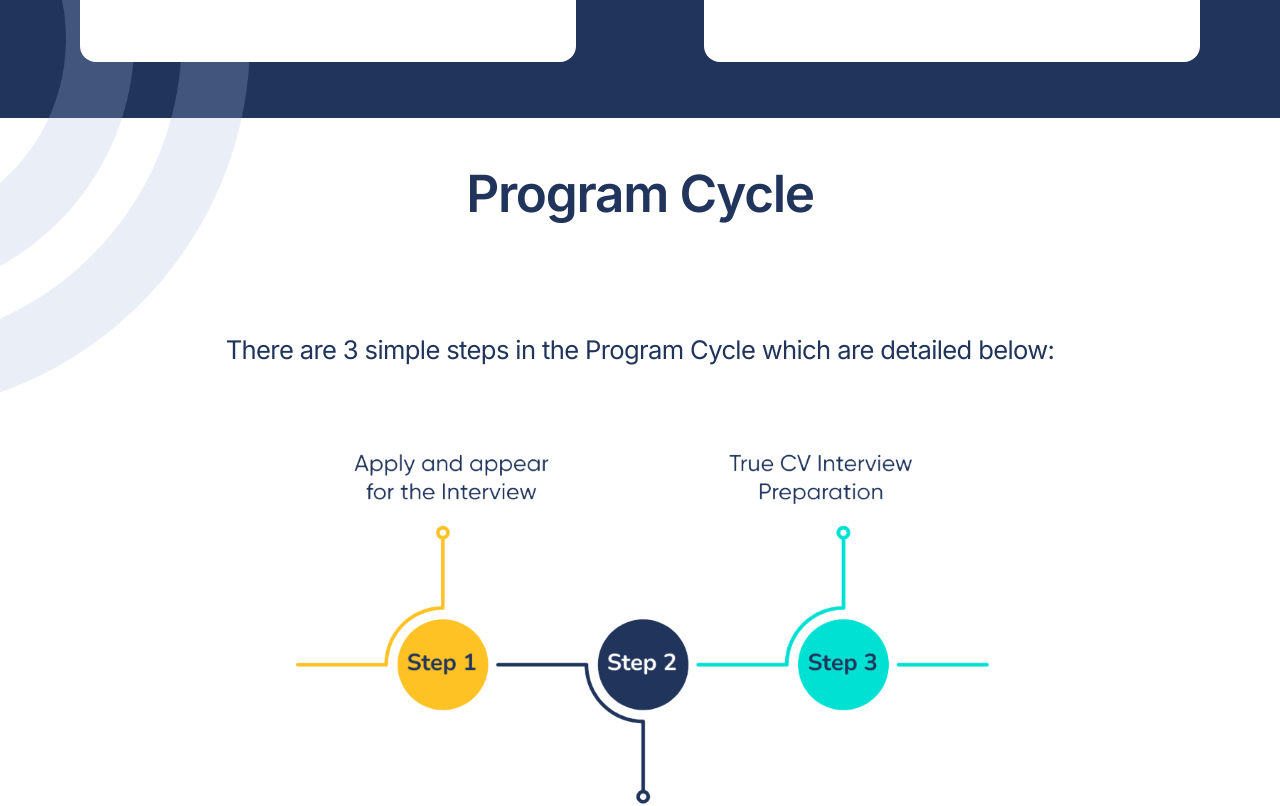
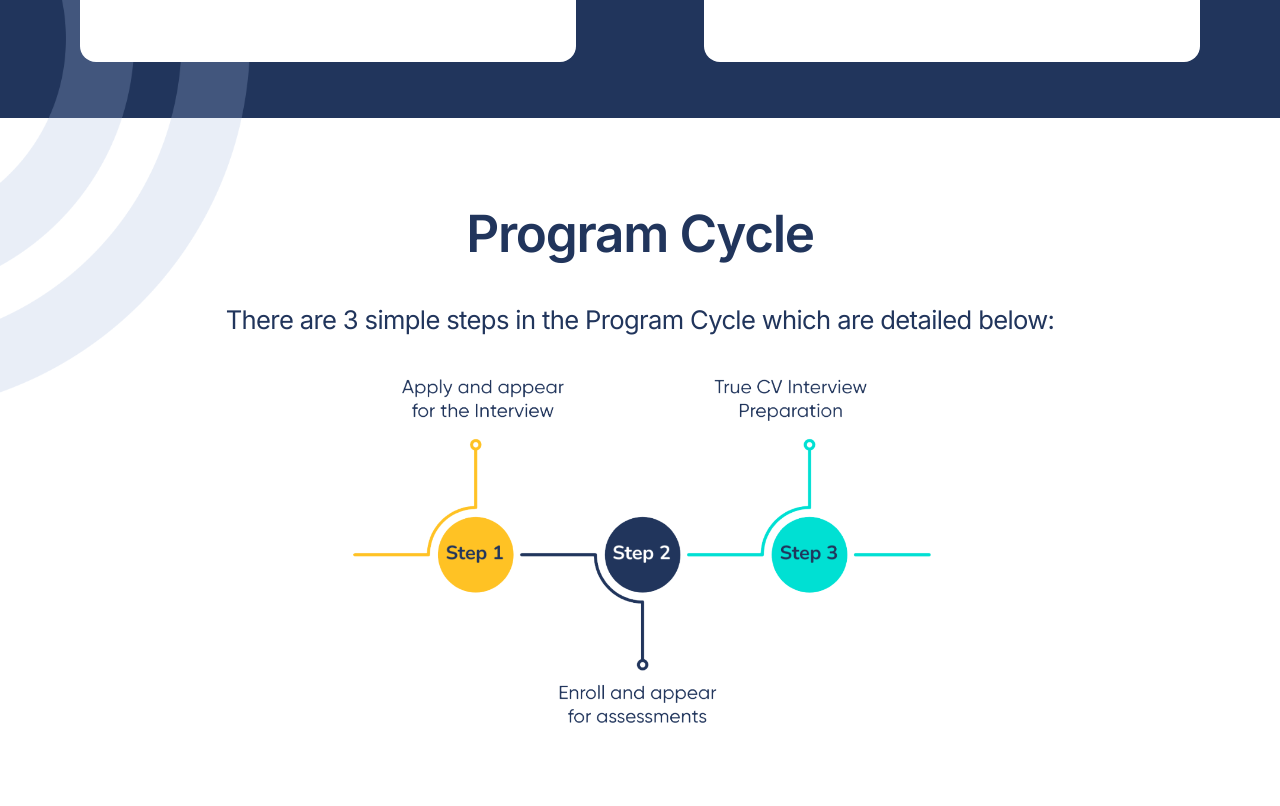
Before and after one commit to sudh-202/skill-mantra, a Next.js app: page /course/accounting-for-accountants in a window 1280 px wide. Shown: the part 7115-7921 px from the top of the page. Built offline with nearby package versions, Linux system fonts and the light colour scheme.

Commit message:
the changes

```diff
--- a/components/Courses/Steps.tsx
+++ b/components/Courses/Steps.tsx
@@ -5,12 +5,12 @@ import Image from "next/image";
 
 const Steps: React.FC = () => {
     return (
-        <main className="flex flex-col justify-around items-center bg-white   px-[6vw] md:h-[100vh]">
-            <h1 className="md:text-[4vw] tracking-tight text-[7vw] font-semibold text-blue-90 pb-[2vw]">Program Cycle</h1>
-            <h2 className=" md:text-[2vw] text-[4vw]  text-blue-90 text-center tracking-tight">
+        <main className="flex flex-col items-center bg-white py-[6vw]  px-[6vw] ">
+            <h1 className="md:text-[4vw] tracking-tight text-[7vw] font-semibold text-blue-90 pb-[30px]">Program Cycle</h1>
+            <h2 className=" md:text-[2vw] text-[4vw]  text-blue-90 text-center tracking-tight pb-[30px]">
                 There are 3 simple steps in the Program Cycle which are detailed below:
             </h2>
-            <Image src="/courses/1.webp" alt="Steps"  width={100} height={100} className="w-[60vw]  "/>
+            <Image src="/courses/1.webp" alt="Steps"  width={100} height={100} className="w-[50vw]  "/>
             {/* <div className="flex  flex-row items-center justify-center space-y-6 md:space-y-0 md:space-x-12 -space-x-4 md:mt-8 gap-10">
                 {stepsData.map((stepData, index) => (
                     <div key={index} className="flex flex-col  items-center text-center">
```
